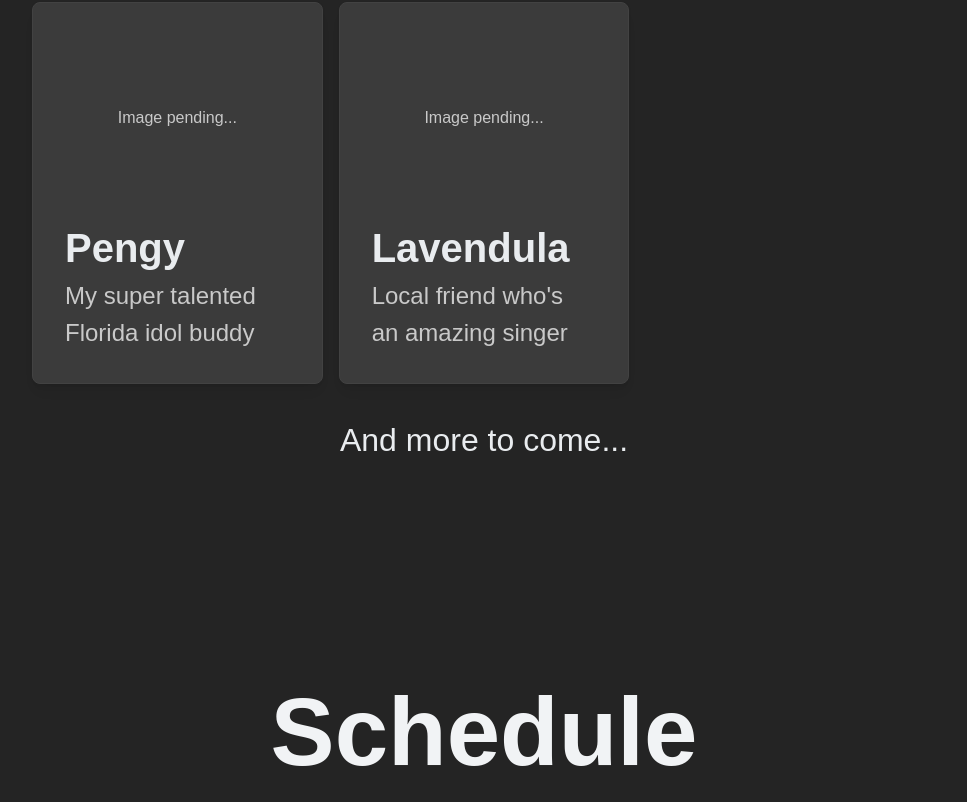
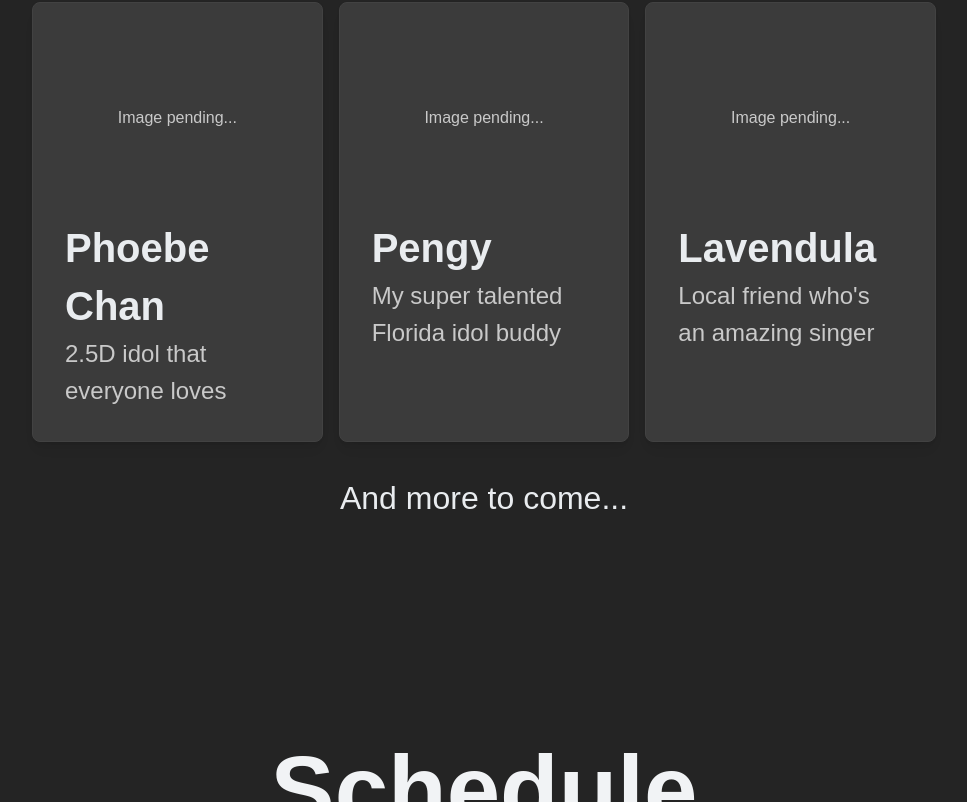
Before and after one commit to L-Dragon5/joe-con-deez-nuts, a React (Vite) app: page / in a window 1280 px wide. Shown: the part 4759-5561 px from the top of the page, without its empty margins (156-1123 px from the left). Built offline with nearby package versions, Linux system fonts and the light colour scheme.

Commit message:
Added phoebe chan to special guests

```diff
--- a/src/App.tsx
+++ b/src/App.tsx
@@ -35,6 +35,10 @@ export default function App() {
   const { ref, height } = useElementSize();
 
   const specialGuests = [
+    {
+      name: 'Phoebe Chan',
+      description: '2.5D idol that everyone loves',
+    },
     {
       name: 'Pengy',
       description: 'My super talented Florida idol buddy',
```
